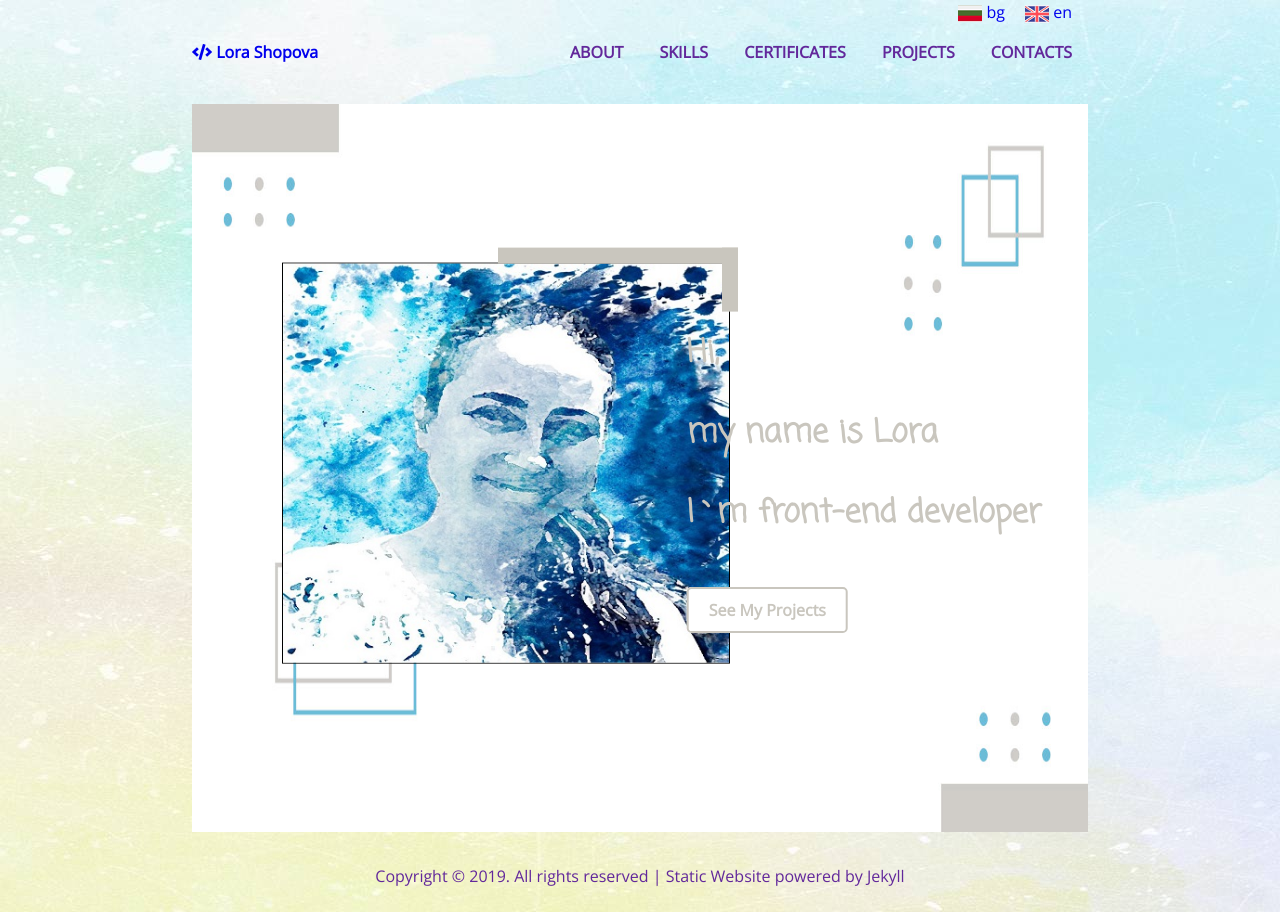
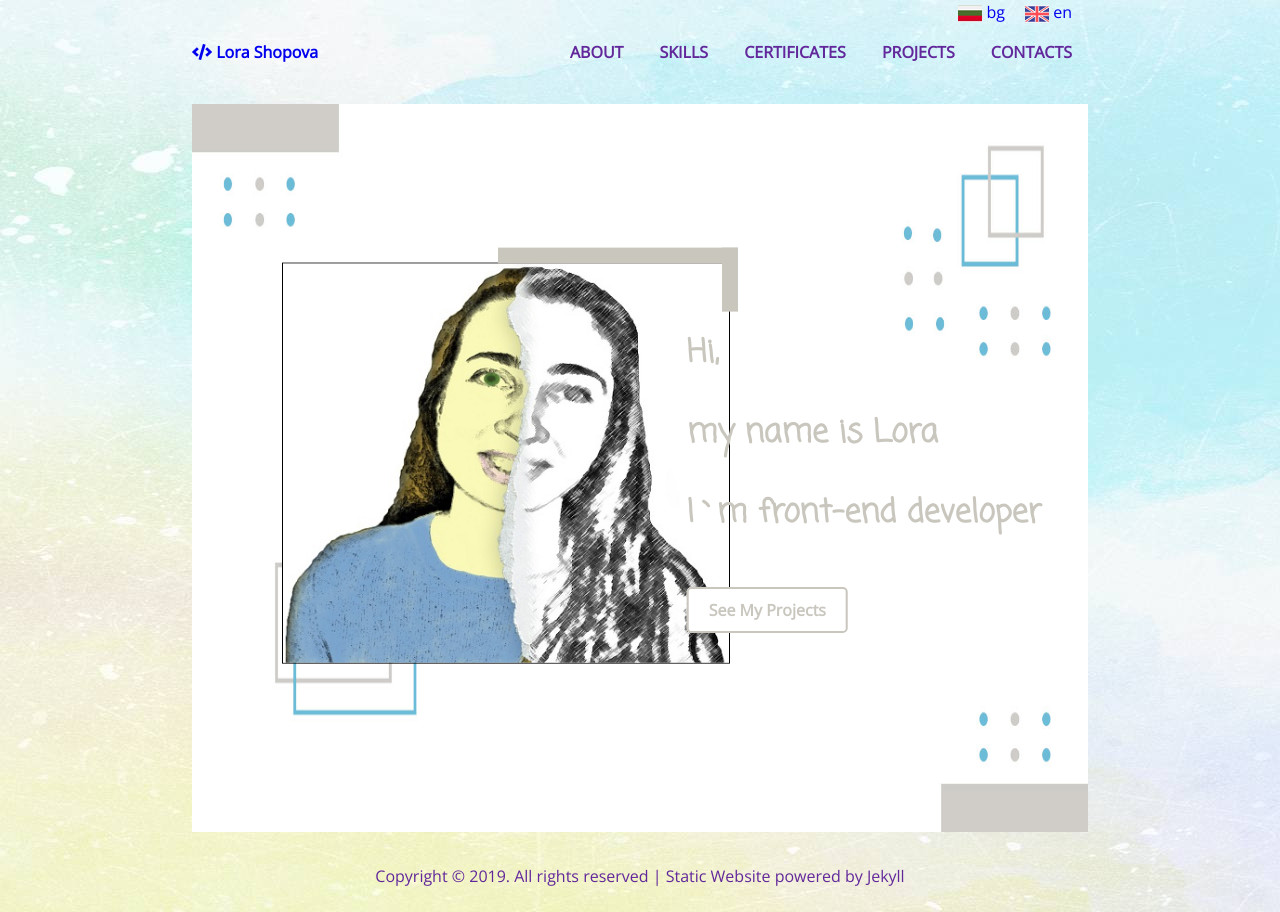
Before and after one commit to LoraMS/lorams.github.io, a Jekyll site: the page built from index.html, in a window 1280 px wide. Built offline with Jekyll 4.4.1, drawn with Linux system fonts in a browser that asks for light colours.

Commit message:
change profile image and bg

```diff
--- a/_includes/aside_info.html
+++ b/_includes/aside_info.html
@@ -1,6 +1,6 @@
 <div class="info">
   <!-- <img src="{{ permalink }}/assets/images/profile-cartoon.jpg" alt="profile image"> -->
-  <img src="{{ permalink }}/assets/images/profile.jpg" style="border: 1px solid black;" alt="profile-image">
+  <img src="{{ permalink }}/assets/images/profile4.jpg" style="border: 1px solid black;" alt="profile-image">
   <div class="general-info">
     {% if page.lang == "en" %}
     <h2>General Information</h2>
--- a/index.html
+++ b/index.html
@@ -9,8 +9,7 @@
     <section class="home-page">
         <div class="profile-image-holder">
             <div class="profile-image">
-                <!-- <img src="./assets/images/profile-cartoon.jpg" alt="profile-image">                 -->
-                <img src="./assets/images/profile.jpg" style="border: 1px solid black;" alt="profile-image">
+                <img src="./assets/images/profile4.jpg" style="border: 1px solid black;" alt="profile-image">
             </div>
         </div>
         <div class="heading">
--- a/index_bg.html
+++ b/index_bg.html
@@ -9,8 +9,7 @@
     <section class="home-page">
         <div class="profile-image-holder">
             <div class="profile-image">
-                <!-- <img src="./assets/images/profile-cartoon.jpg" alt="profile-image">                 -->
-                <img src="./assets/images/pngfuel.com.png" style="border: 1px solid black;" alt="profile-image">
+                <img src="./assets/images/profile4.jpg" style="border: 1px solid black;" alt="profile-image">
             </div>
         </div>
         <div class="heading">
--- a/scss/_home_page.scss
+++ b/scss/_home_page.scss
@@ -4,7 +4,7 @@
     // justify-content: center;
     justify-content: space-between;
     flex-wrap: wrap;
-    background-image: url("./../assets/images/main-bg2.jpg");
+    background-image: url("./../assets/images/main-bg3.jpg");
     background-repeat: no-repeat;
     background-size: 100% 100%;
     background-position: center;
--- a/style/style.css
+++ b/style/style.css
@@ -560,7 +560,7 @@
           justify-content: space-between;
   -ms-flex-wrap: wrap;
       flex-wrap: wrap;
-  background-image: url("./../assets/images/main-bg2.jpg");
+  background-image: url("./../assets/images/main-bg3.jpg");
   background-repeat: no-repeat;
   background-size: 100% 100%;
   background-position: center;
```
Also changed, not shown: assets/images/main-bg3.jpg (added), assets/images/profile4.jpg (added).
